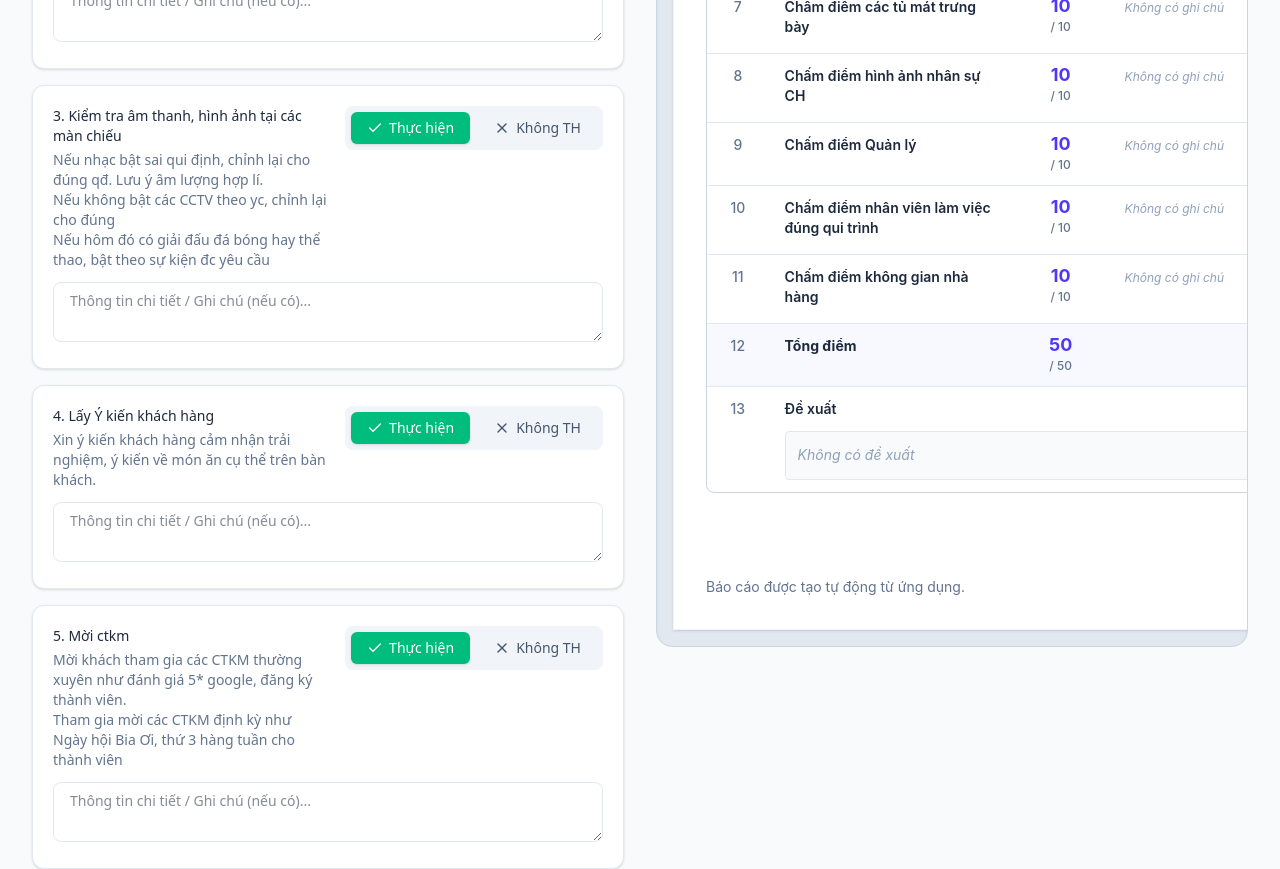
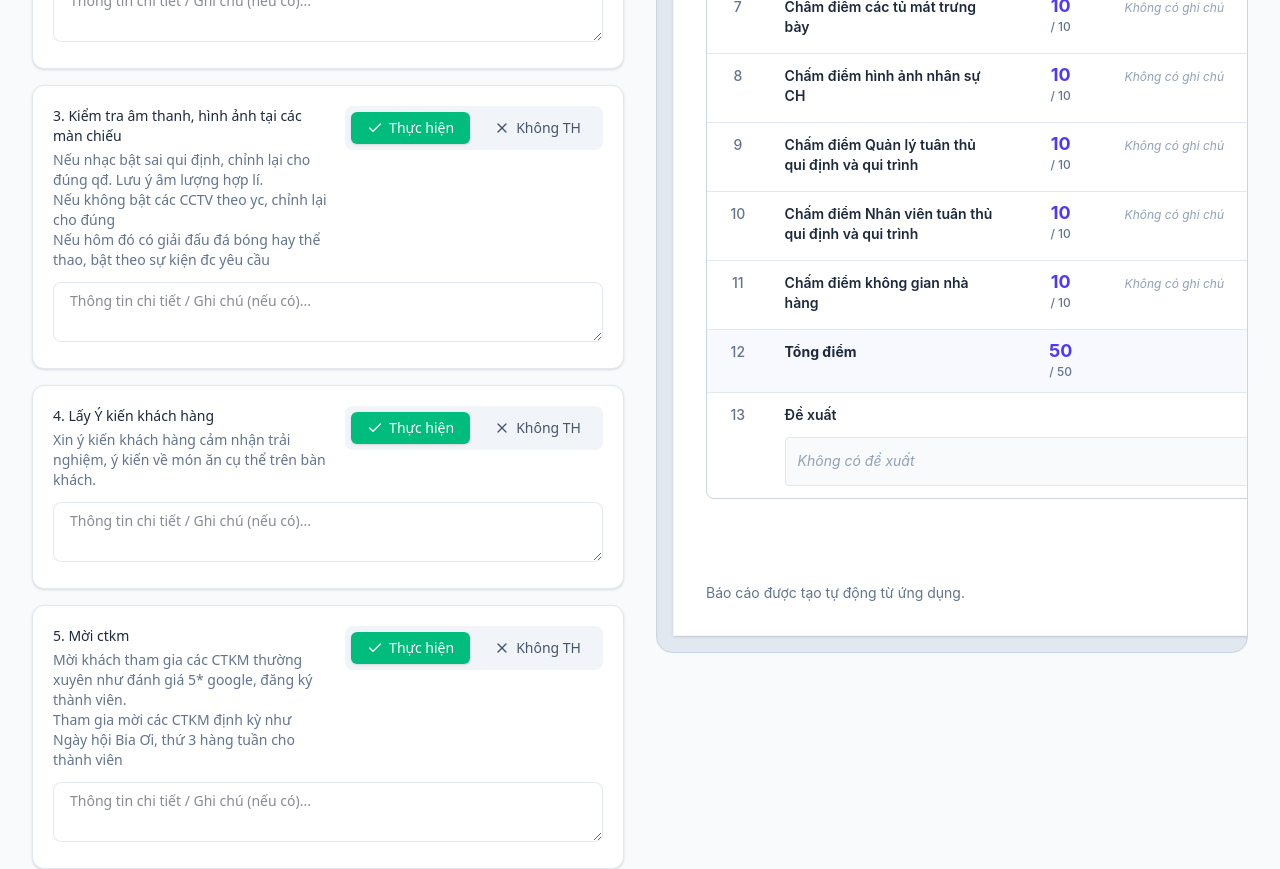
Before and after one commit to npnam151-rgb/CS, a React (Vite) app: page / in a window 1280 px wide. Shown: the part 840-1709 px from the top of the page. Built offline with nearby package versions, Linux system fonts and the light colour scheme.

Commit message:
feat: Refine manager and staff scoring criteria
Update the descriptions for scoring criteria related to managers and staff. The changes clarify expectations for adherence to company regulations and procedures, making the scoring more precise.

```diff
--- a/src/types.ts
+++ b/src/types.ts
@@ -29,8 +29,8 @@ export const CHECKLIST_ITEMS: ChecklistItemDef[] = [
   { id: 6, title: 'Hoạt động hoạt náo', type: 'check', req: 'Tham gia các hoạt động hoạt náo tại điểm cùng team MKT và nv CH như sinh nhật KH...' },
   { id: 7, title: 'Chấm điểm các tủ mát trưng bày', type: 'score', req: 'Nếu tủ không sắp xếp gọn gàng theo đúng chủng loại và đủ kín đồ thì yc sắp xếp và fill đủ đồ' },
   { id: 8, title: 'Chấm điểm hình ảnh nhân sự CH', type: 'score', req: 'NV mặc áo đồng phục theo qui định, ko đi dép lê, có đủ bút, tab, đeo bộ đàm.\nNV luôn nói Bia Ơi xin chào khi khách đến và Bia Ơi cảm ơn khi tiễn khách.\nNV CS mặc tạp dề, tóc tai gọn gàng trang điểm xinh tươi\nNV boy ko đi dép lê, ko mặc quần rách' },
-  { id: 9, title: 'Chấm điểm Quản lý', type: 'score', req: 'QL có mặt đầy đủ trong giờ làm việc\nQuan sát sự giao tiếp của QL với KH\nQuan sát sự sát sao của QL với nhân viên' },
-  { id: 10, title: 'Chấm điểm nhân viên làm việc đúng qui trình', type: 'score', req: 'Luôn dùng khay để bê đồ\nGhi tờ check đầy đủ\nLuôn có mặt tại bàn phục vụ không để khách phải bực mình vì không gọi đc nhân viên\nKhi dọn bàn tuân thủ đúng qui trình và đảm bảo sạch sẽ theo đúng qui định\nKhông dùng điện thoại trong ca làm việc' },
+  { id: 9, title: 'Chấm điểm Quản lý tuân thủ qui định và qui trình', type: 'score', req: 'QL có mặt đầy đủ trong giờ làm việc\nQL sát sao, năng nổ trong công việc\nTuân thủ qui định của Công ty đối với QL' },
+  { id: 10, title: 'Chấm điểm Nhân viên tuân thủ qui định và qui trình', type: 'score', req: 'Luôn dùng khay để bê đồ\nGhi tờ check đầy đủ\nLuôn có mặt tại bàn đảm bảo phục vụ tức thời khi khách có yêu cầu\nDọn bàn tuân thủ qui trình, đảm bảo sạch sẽ\nTuân thủ qui định của Công ty đối với NV' },
   { id: 11, title: 'Chấm điểm không gian nhà hàng', type: 'score', req: 'Bàn ghế sắp xếp theo hàng lối, và bày biện bàn đủ đồ phục vụ (gạt tàn, giấy ăn, bát đũa, sọt rác)\nVỏ bom bia xếp ở khu vực qui định\nVật tư ccdc xếp trong kho, ko để bừa ngoài khu vực không gian bán hàng\nSàn nhà sạch không có rác\nNhà vệ sinh khô ráo, ko mùi, đủ giấy vs, nước rửa tay' },
   { id: 13, title: 'Đề xuất', type: 'text', req: 'Các ý kiến để cải thiện chất lượng dịch vụ và trải nghiệm khách hàng' }
 ];
```
